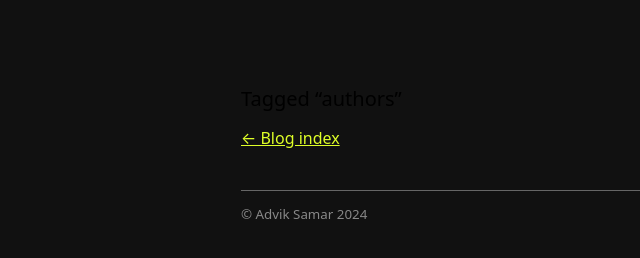
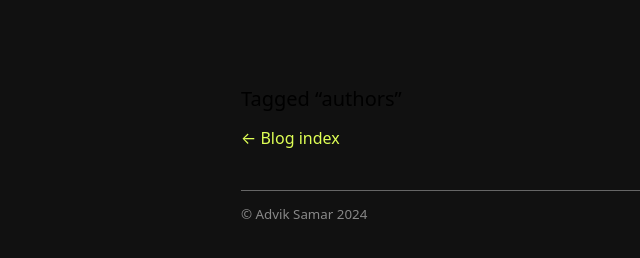
Before and after one commit to adviks/feed, an Eleventy site: page tags.njk in a window 1280 px wide. In both pictures the pointer is over the link "← Blog index". Shown: the full height of the page, 99-739 px from the left. Built offline with nearby package versions, Linux system fonts and the dark colour scheme; Eleventy itself is replaced by a stand-in of ours; files that its build step writes are made by us from their sources; a web font is replaced by a local one.

Commit message:
Update inline.css

```diff
--- a/_includes/assets/css/inline.css
+++ b/_includes/assets/css/inline.css
@@ -138,6 +138,10 @@ a[href^="mailto\:"]::before {
   a {
   color: #dfff28;
 }
+  a:hover{
+    text-decoration: none;
+    color:  #dfff55;
+  }
 
 
   body {
```
